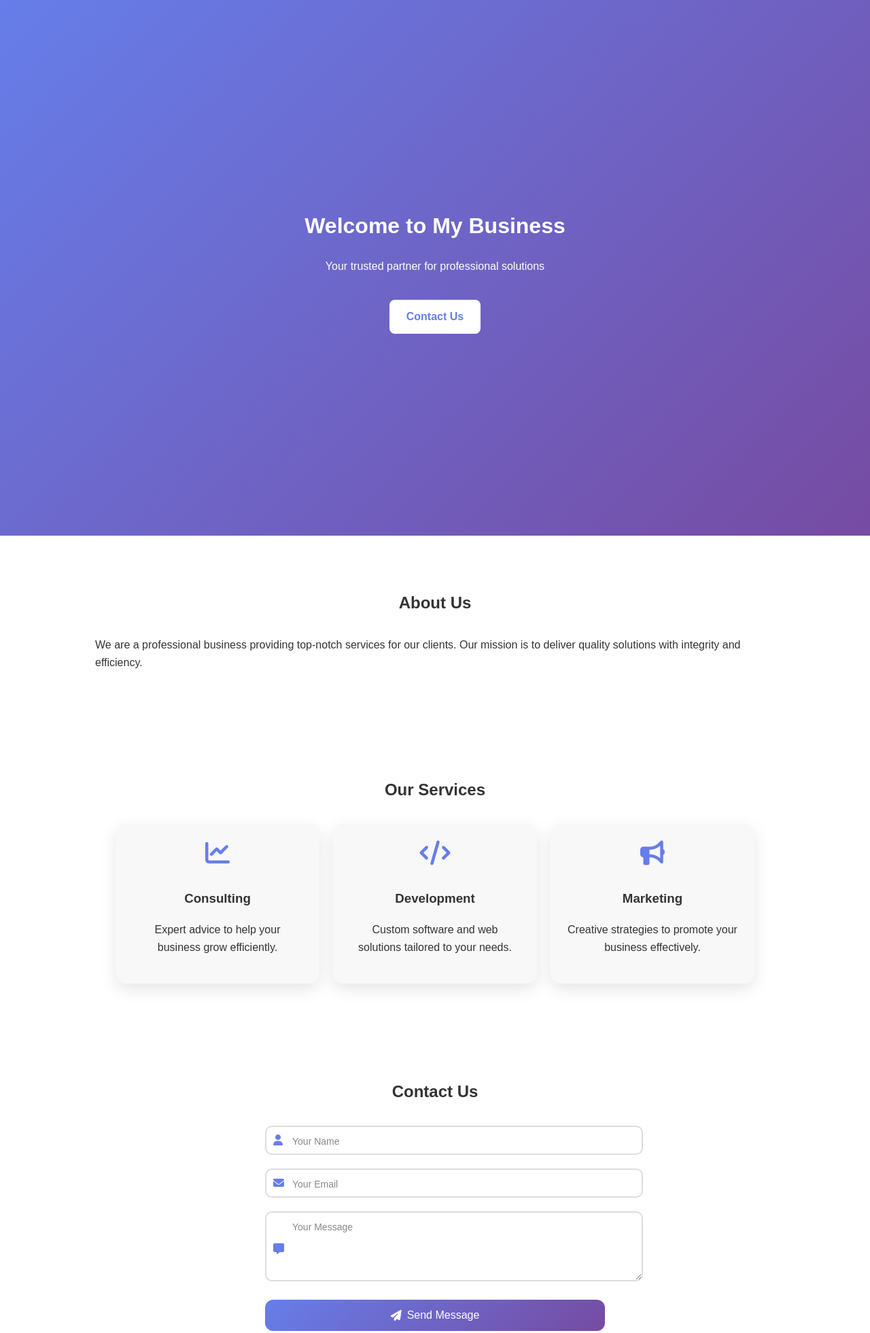
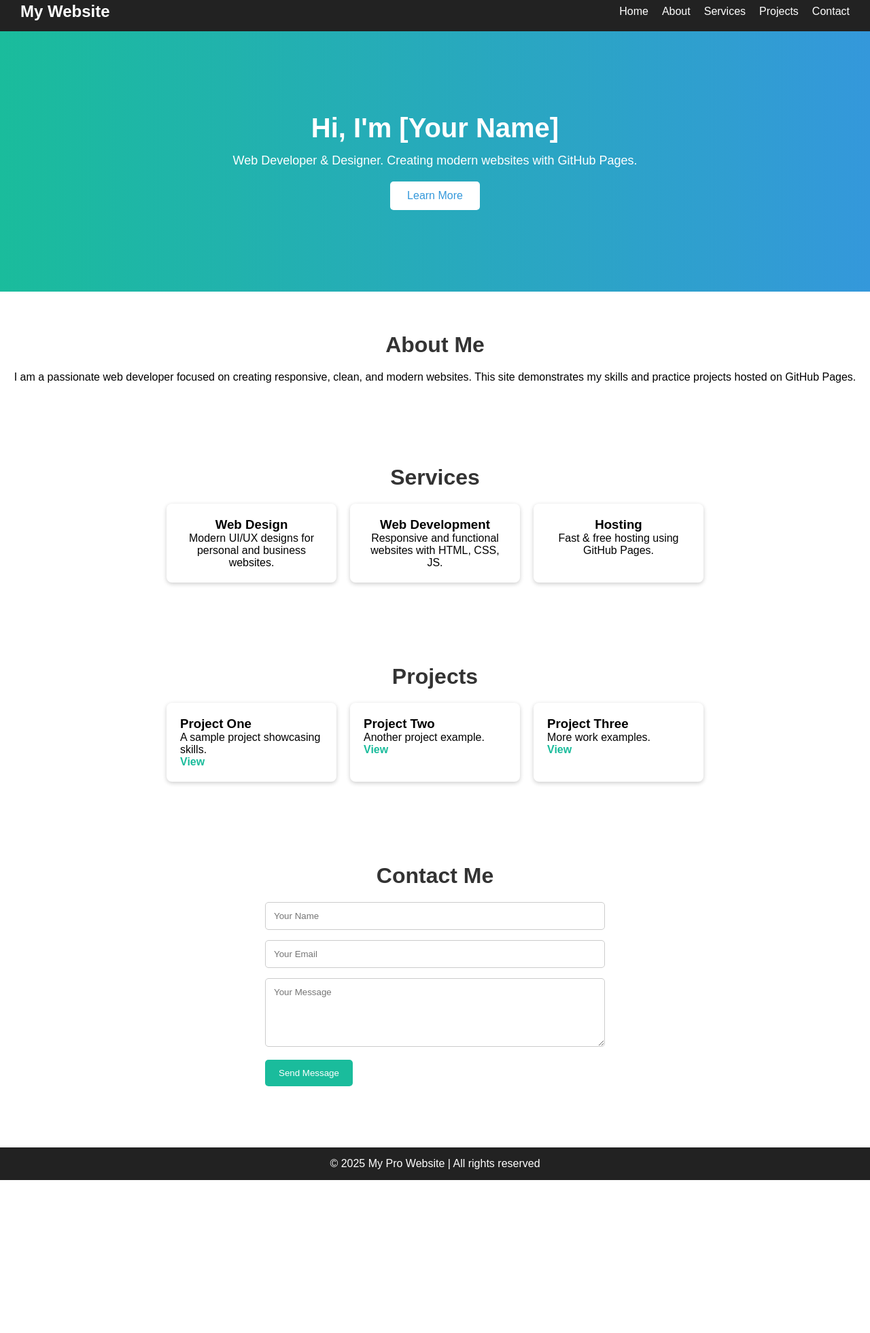
Before and after one commit to mfiazfs6818-spec/My-website, a plain HTML site: page index.html in a window 1280 px wide. Shown: the part 12-1973 px from the top of the page at 68% size. After the commit the page ends 1748 px from the top, so only its background shows below. Drawn offline with Linux system fonts and the light colour scheme.

Commit message:
Upgrade website to pro-level one-page design

```diff
--- a/css/style.css
+++ b/css/style.css
@@ -1,174 +1,167 @@
-/* General */
-body {
-  font-family: 'Poppins', sans-serif;
+/* Reset */
+* {
   margin: 0;
   padding: 0;
-  color: #333;
-  line-height: 1.6;
+  box-sizing: border-box;
+  font-family: Arial, sans-serif;
+}
+
+/* Navbar */
+header {
+  background: #222;
+  color: #fff;
+  padding: 15px 30px;
+}
+
+nav {
+  display: flex;
+  justify-content: space-between;
+  align-items: center;
+}
+
+nav .logo {
+  font-size: 24px;
+  font-weight: bold;
+}
+
+nav ul {
+  display: flex;
+  list-style: none;
+  gap: 20px;
+}
+
+nav ul li a {
+  text-decoration: none;
+  color: #fff;
+  font-weight: 500;
+  transition: color 0.3s;
+}
+
+nav ul li a:hover {
+  color: #1abc9c;
 }
 
 /* Hero Section */
 .hero {
-  background: linear-gradient(135deg, #667eea, #764ba2);
-  color: white;
-  height: 100vh;
-  display: flex;
-  justify-content: center;
-  align-items: center;
+  text-align: center;
+  padding: 120px 20px;
+  background: linear-gradient(to right, #1abc9c, #3498db);
+  color: #fff;
+}
+
+.hero h2 {
+  font-size: 40px;
+  margin-bottom: 15px;
+}
+
+.hero p {
+  font-size: 18px;
+  margin-bottom: 20px;
+}
+
+.hero button {
+  padding: 12px 25px;
+  font-size: 16px;
+  background: #fff;
+  color: #3498db;
+  border: none;
+  border-radius: 5px;
+  cursor: pointer;
+}
+
+.hero button:hover {
+  background: #f1f1f1;
+}
+
+/* About Section */
+.about, .services, .projects, .contact {
+  padding: 60px 20px;
   text-align: center;
 }
 
-.hero .btn {
-  background: white;
-  color: #667eea;
-  padding: 12px 25px;
-  border-radius: 8px;
-  text-decoration: none;
-  font-weight: bold;
-  margin-top: 20px;
-  display: inline-block;
-  transition: 0.3s;
-}
-
-.hero .btn:hover {
-  background: #e0e0ff;
-}
-
-/* Sections */
-section {
-  padding: 60px 20px;
-  max-width: 1000px;
-  margin: auto;
-}
-
-h2 {
-  text-align: center;
-  margin-bottom: 30px;
+.about h2, .services h2, .projects h2, .contact h2 {
+  font-size: 32px;
+  margin-bottom: 20px;
   color: #333;
 }
 
-/* Services */
-.service-cards {
+/* Services Section */
+.service-box {
   display: flex;
-  flex-wrap: wrap;
   justify-content: center;
   gap: 20px;
+  flex-wrap: wrap;
 }
 
 .card {
-  background: #f8f8f8;
-  padding: 25px;
-  border-radius: 15px;
+  background: #fff;
+  padding: 20px;
   width: 250px;
-  text-align: center;
-  box-shadow: 0 8px 25px rgba(0,0,0,0.1);
-  transition: 0.3s;
-}
-
-.card i {
-  font-size: 36px;
-  color: #667eea;
-  margin-bottom: 15px;
+  border-radius: 8px;
+  box-shadow: 0 2px 6px rgba(0,0,0,0.2);
+  transition: transform 0.3s;
 }
 
 .card:hover {
   transform: translateY(-5px);
-  box-shadow: 0 12px 35px rgba(0,0,0,0.2);
+}
+
+/* Projects Section */
+.project-box {
+  display: flex;
+  justify-content: center;
+  gap: 20px;
+  flex-wrap: wrap;
+}
+
+.project-card {
+  background: #fff;
+  padding: 20px;
+  width: 250px;
+  border-radius: 8px;
+  box-shadow: 0 2px 6px rgba(0,0,0,0.2);
+  text-align: left;
+}
+
+.project-card a {
+  text-decoration: none;
+  color: #1abc9c;
+  font-weight: bold;
 }
 
 /* Contact Form */
 .contact form {
   max-width: 500px;
   margin: auto;
+  text-align: left;
 }
 
-.input-group {
-  position: relative;
-  margin-bottom: 20px;
-}
-
-.input-group i {
-  position: absolute;
-  top: 50%;
-  left: 12px;
-  transform: translateY(-50%);
-  color: #667eea;
-}
-
-.input-group input,
-.input-group textarea {
+.contact input, .contact textarea {
   width: 100%;
-  padding: 12px 12px 12px 40px;
-  border: 2px solid #ddd;
-  border-radius: 10px;
-  outline: none;
-}
-
-.input-group label {
-  position: absolute;
-  top: 12px;
-  left: 40px;
-  color: #888;
-  font-size: 14px;
-  pointer-events: none;
-  transition: 0.3s;
-}
-
-.input-group input:focus + label,
-.input-group textarea:focus + label,
-.input-group input:valid + label,
-.input-group textarea:valid + label {
-  top: -8px;
-  left: 35px;
-  font-size: 12px;
-  color: #667eea;
-  background: white;
-  padding: 0 5px;
+  padding: 12px;
+  margin-bottom: 15px;
+  border: 1px solid #ccc;
   border-radius: 5px;
 }
 
-button {
-  background: linear-gradient(135deg, #667eea, #764ba2);
-  color: white;
-  padding: 14px;
+.contact button {
+  padding: 12px 20px;
+  background: #1abc9c;
   border: none;
-  border-radius: 12px;
-  font-size: 16px;
+  color: #fff;
   cursor: pointer;
-  width: 100%;
-  display: flex;
-  justify-content: center;
-  align-items: center;
-  gap: 8px;
+  border-radius: 5px;
 }
 
-button:hover {
-  opacity: 0.9;
+.contact button:hover {
+  background: #149174;
 }
 
 /* Footer */
 footer {
-  background: #333;
-  color: white;
-  padding: 25px 20px;
   text-align: center;
+  background: #222;
+  color: #fff;
+  padding: 15px;
+  margin-top: 30px;
 }
-
-footer .social a {
-  color: white;
-  margin: 0 10px;
-  font-size: 18px;
-  transition: 0.3s;
-}
-
-footer .social a:hover {
-  color: #667eea;
-}
-
-/* Responsive */
-@media (max-width: 768px) {
-  .service-cards {
-    flex-direction: column;
-    align-items: center;
-  }
-}
--- a/index.html
+++ b/index.html
@@ -3,79 +3,95 @@
 <head>
   <meta charset="UTF-8">
   <meta name="viewport" content="width=device-width, initial-scale=1.0">
-  <title>My Business</title>
+  <title>My Pro Website</title>
   <link rel="stylesheet" href="css/style.css">
-  <link rel="stylesheet" href="https://cdnjs.cloudflare.com/ajax/libs/font-awesome/6.4.0/css/all.min.css">
 </head>
 <body>
-  <!-- Hero Section -->
-  <header class="hero">
-    <div class="hero-content">
-      <h1>Welcome to My Business</h1>
-      <p>Your trusted partner for professional solutions</p>
-      <a href="#contact" class="btn">Contact Us</a>
-    </div>
+  <!-- Navbar -->
+  <header>
+    <nav>
+      <h1 class="logo">My Website</h1>
+      <ul>
+        <li><a href="#home">Home</a></li>
+        <li><a href="#about">About</a></li>
+        <li><a href="#services">Services</a></li>
+        <li><a href="#projects">Projects</a></li>
+        <li><a href="#contact">Contact</a></li>
+      </ul>
+    </nav>
   </header>
 
+  <!-- Hero Section -->
+  <section id="home" class="hero">
+    <h2>Hi, I'm [Your Name]</h2>
+    <p>Web Developer & Designer. Creating modern websites with GitHub Pages.</p>
+    <button onclick="alert('Thanks for visiting!')">Learn More</button>
+  </section>
+
   <!-- About Section -->
-  <section class="about" id="about">
-    <h2>About Us</h2>
-    <p>We are a professional business providing top-notch services for our clients. Our mission is to deliver quality solutions with integrity and efficiency.</p>
+  <section id="about" class="about">
+    <h2>About Me</h2>
+    <p>
+      I am a passionate web developer focused on creating responsive, clean, and modern websites.
+      This site demonstrates my skills and practice projects hosted on GitHub Pages.
+    </p>
   </section>
 
   <!-- Services Section -->
-  <section class="services" id="services">
-    <h2>Our Services</h2>
-    <div class="service-cards">
+  <section id="services" class="services">
+    <h2>Services</h2>
+    <div class="service-box">
       <div class="card">
-        <i class="fa-solid fa-chart-line"></i>
-        <h3>Consulting</h3>
-        <p>Expert advice to help your business grow efficiently.</p>
+        <h3>Web Design</h3>
+        <p>Modern UI/UX designs for personal and business websites.</p>
       </div>
       <div class="card">
-        <i class="fa-solid fa-code"></i>
-        <h3>Development</h3>
-        <p>Custom software and web solutions tailored to your needs.</p>
+        <h3>Web Development</h3>
+        <p>Responsive and functional websites with HTML, CSS, JS.</p>
       </div>
       <div class="card">
-        <i class="fa-solid fa-bullhorn"></i>
-        <h3>Marketing</h3>
-        <p>Creative strategies to promote your business effectively.</p>
+        <h3>Hosting</h3>
+        <p>Fast & free hosting using GitHub Pages.</p>
+      </div>
+    </div>
+  </section>
+
+  <!-- Projects Section -->
+  <section id="projects" class="projects">
+    <h2>Projects</h2>
+    <div class="project-box">
+      <div class="project-card">
+        <h3>Project One</h3>
+        <p>A sample project showcasing skills.</p>
+        <a href="#">View</a>
+      </div>
+      <div class="project-card">
+        <h3>Project Two</h3>
+        <p>Another project example.</p>
+        <a href="#">View</a>
+      </div>
+      <div class="project-card">
+        <h3>Project Three</h3>
+        <p>More work examples.</p>
+        <a href="#">View</a>
       </div>
     </div>
   </section>
 
   <!-- Contact Section -->
-  <section class="contact" id="contact">
-    <h2>Contact Us</h2>
-    <form action="https://formspree.io/f/xnngdgzq" method="POST">
-      <div class="input-group">
-        <i class="fa-solid fa-user"></i>
-        <input type="text" name="name" required>
-        <label>Your Name</label>
-      </div>
-      <div class="input-group">
-        <i class="fa-solid fa-envelope"></i>
-        <input type="email" name="email" required>
-        <label>Your Email</label>
-      </div>
-      <div class="input-group">
-        <i class="fa-solid fa-message"></i>
-        <textarea name="message" rows="5" required></textarea>
-        <label>Your Message</label>
-      </div>
-      <button type="submit"><i class="fa-solid fa-paper-plane"></i> Send Message</button>
+  <section id="contact" class="contact">
+    <h2>Contact Me</h2>
+    <form action="https://formspree.io/f/your_form_id" method="POST">
+      <input type="text" name="name" placeholder="Your Name" required>
+      <input type="email" name="_replyto" placeholder="Your Email" required>
+      <textarea name="message" rows="5" placeholder="Your Message" required></textarea>
+      <button type="submit">Send Message</button>
     </form>
   </section>
 
   <!-- Footer -->
   <footer>
-    <p>&copy; 2025 My Business. All rights reserved.</p>
-    <div class="social">
-      <a href="#"><i class="fa-brands fa-facebook-f"></i></a>
-      <a href="#"><i class="fa-brands fa-twitter"></i></a>
-      <a href="#"><i class="fa-brands fa-linkedin-in"></i></a>
-    </div>
+    <p>© 2025 My Pro Website | All rights reserved</p>
   </footer>
 
   <script src="js/script.js"></script>
--- a/js/script.js
+++ b/js/script.js
@@ -1,25 +1,4 @@
-document.addEventListener("DOMContentLoaded", function () {
-  const form = document.querySelector("form");
-
-  form.addEventListener("submit", async function (event) {
-    event.preventDefault();
-    const formData = new FormData(form);
-
-    try {
-      const response = await fetch(form.action, {
-        method: form.method,
-        body: formData,
-        headers: { Accept: "application/json" },
-      });
-
-      if (response.ok) {
-        alert("✅ Thank you! Your message has been sent successfully.");
-        form.reset();
-      } else {
-        alert("❌ Oops! Something went wrong, please try again.");
-      }
-    } catch (error) {
-      alert("⚠️ Network error, please check your connection.");
-    }
-  });
+// Hero button alert
+document.querySelector(".hero button").addEventListener("click", () => {
+  alert("Thanks for visiting! More content coming soon 🚀");
 });
```
